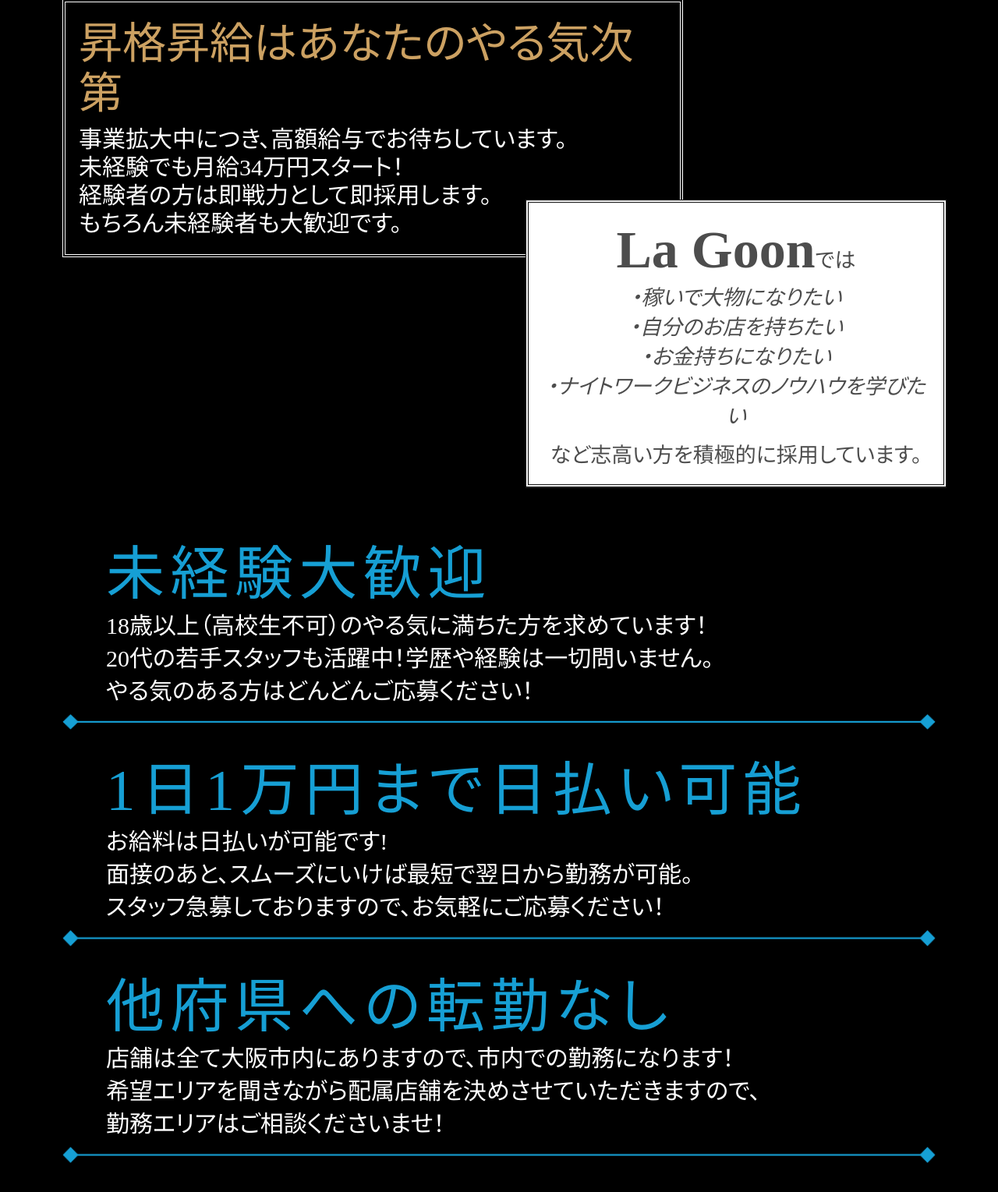
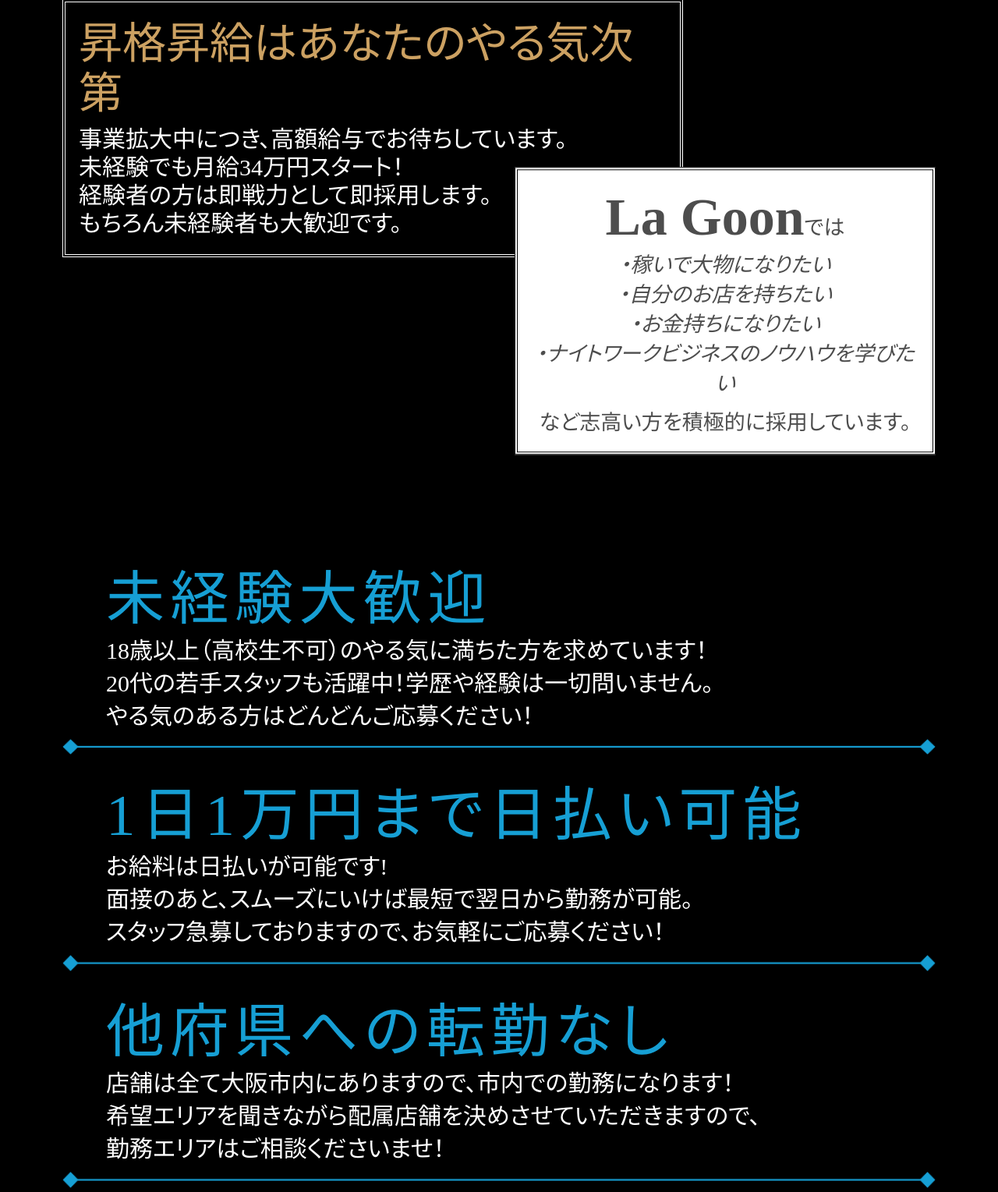
Before and after one commit to yamamotohimeka/lagoon-osaka.com, a PHP site: page /staff-recruit in a window 1280 px wide. Shown: the part 1225-2754 px from the top of the page at 78% size. Run offline with PHP 8.4, Linux system fonts and the light colour scheme; data that the repository does not hold is empty; style sheets or scripts are compiled from the project's sources; some web fonts are replaced.

Commit message:
スタッフ求人ページ　横幅1000pxくらいで画像が被るところの調整

```diff
--- a/staff-recruit/assets/css/component/_home.scss
+++ b/staff-recruit/assets/css/component/_home.scss
@@ -262,6 +262,9 @@
       padding: 24rem 20rem;
       border: 1px solid #fff;
       position: relative;
+      @include pc {
+        margin-bottom: 32rem;
+      }
       @include tab {
         width: 100%;
         margin-bottom: 32rem;
@@ -313,6 +316,10 @@
       border:1px solid #000;
       position: relative;
       transform: translate( 110%, -20% );
+      @include pc {
+        width: clamp(  300px, 48vw, 540px );
+        transform: translate( 0, -40% );
+      }
       @include tab {
         width: 100%;
         transform: translate( 0, 0 );
@@ -366,4 +373,10 @@
       }
     }
   }
+  &__boxWrapper{
+    @include pc {
+      display: flex;
+      justify-content: flex-end;
+    }
+  }
 }
--- a/staff-recruit/components/home.php
+++ b/staff-recruit/components/home.php
@@ -71,6 +71,7 @@
           もちろん未経験者も大歓迎です。
         </p>
       </div>
+      <div class="home__boxWrapper">
         <div class="home__msg--bottom noTab">
           <p><span class="t-bunkyu">La Goon</span><span>では</span></p>
           <ul>
@@ -82,6 +83,7 @@
           <p>
             <span>など志高い方を積極的に採用しています。</span>
           </p>
+        </div>
       </div>
     </div>
   </div>
```
Lines whose indentation alone changed are shown as unchanged.
